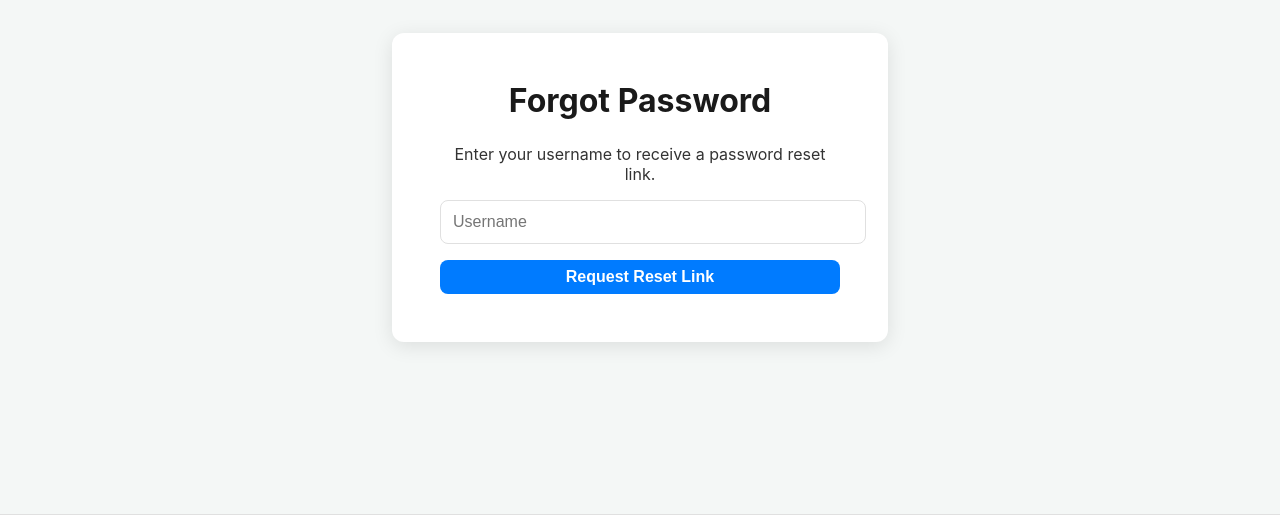
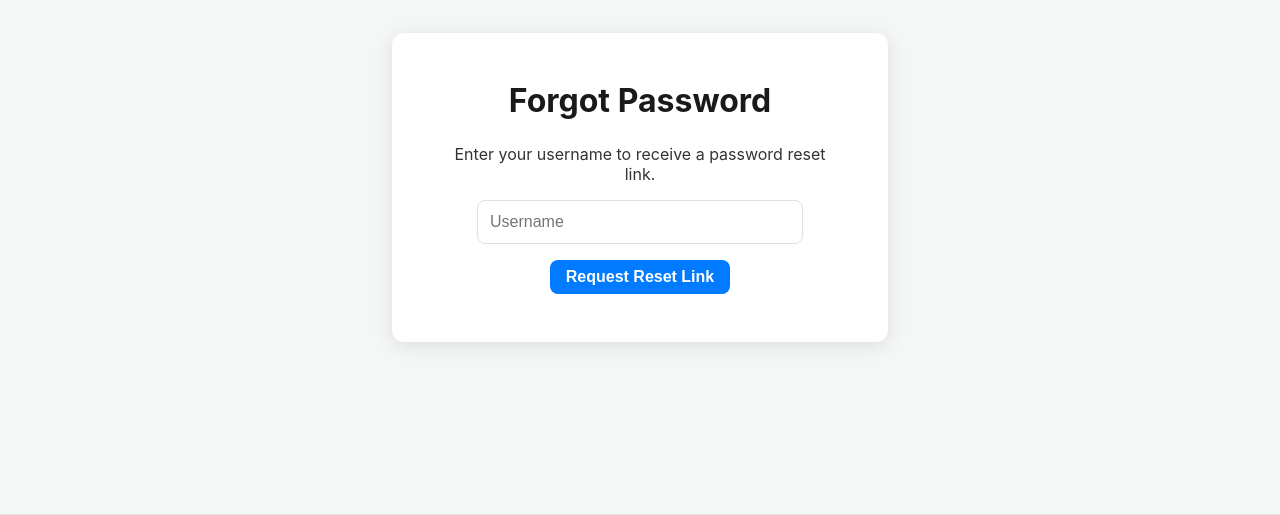
Before and after one commit to ghostface-security/Stock-Trading-Simulator, a Flask app: page /forgot_password in a window 1280 px wide. Shown: the part 201-716 px from the top of the page. Run offline with Flask 3, Linux system fonts and the light colour scheme.

Commit message:
Update style.css

```diff
--- a/static/style.css
+++ b/static/style.css
@@ -169,9 +169,14 @@ footer {
     display: flex;
     flex-direction: column;
     gap: 1rem;
+    /* NEW: Align items to center */
+    align-items: center;
 }
 
+/* UPDATED INPUT STYLES TO CENTER THEM */
 input[type="text"], input[type="password"], input[type="number"] {
+    /* Changed to max-width to allow for smaller containers */
+    max-width: 300px;
     width: 100%;
     padding: 0.75rem;
     border: 1px solid var(--border-color);
@@ -179,6 +184,8 @@ input[type="text"], input[type="password"], input[type="number"] {
     font-size: 1rem;
     color: var(--text-color);
     transition: border-color 0.2s;
+    /* NEW: Auto margins to center the block element */
+    margin: 0 auto;
 }
 
 input[type="text"]:focus, input[type="password"]:focus, input[type="number"]:focus {
@@ -299,8 +306,11 @@ input[type="text"]:focus, input[type="password"]:focus, input[type="number"]:foc
     font-weight: 600;
     transition: background-color 0.3s, transform 0.1s;
     text-decoration: none;
-    display: inline-block;
+    display: block; /* NEW: Display block to allow margins to work */
     text-align: center;
+    /* NEW: Auto margins and max-width to center the buttons */
+    max-width: 300px;
+    margin: 0 auto;
 }
 
 .button-primary:hover {
```
